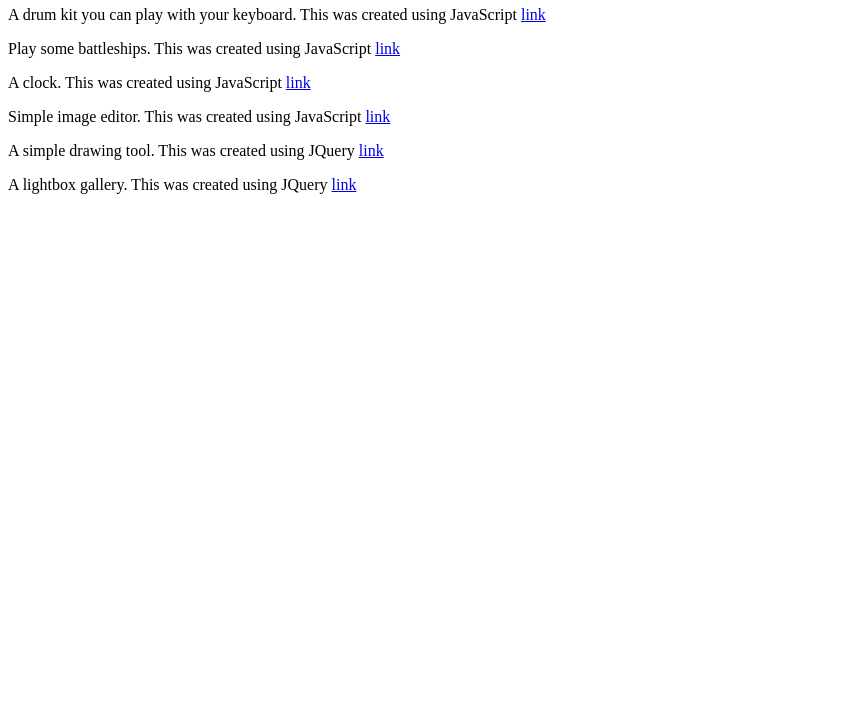
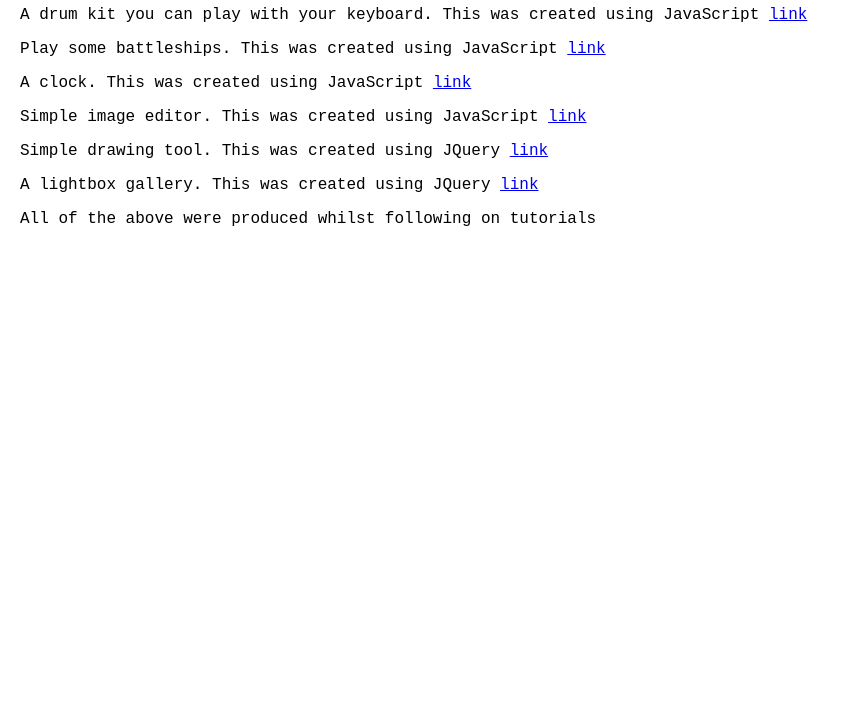
Before and after one commit to jamiedodds/portfolio, a plain HTML site: page index.html in a window 1280 px wide. Shown: the part 74-800 px from the top of the page, without its empty margins (0-862 px from the left). Drawn offline with Linux system fonts and the light colour scheme.

Commit message:
Add files via upload

```diff
--- /dev/null
+++ b/css/style.css
@@ -0,0 +1,7 @@
+* {
+	font-family: "Courier New", Courier, monospace;
+}
+
+body {
+	margin: 20px;
+}
--- a/index.html
+++ b/index.html
@@ -2,6 +2,7 @@
 <html>
 <head>
 	<title>My Portfolio</title>
+	<link rel="stylesheet" href="css/style.css">
 </head>
 <body>
 
@@ -11,8 +12,10 @@
 <p>Play some battleships. This was created using JavaScript <a href="battleships/battleships.html">link</a></p>
 <p>A clock. This was created using JavaScript <a href="clock/clock.html">link</a></p>
 <p>Simple image editor. This was created using JavaScript <a href="Scoped_CSS_Variables_and_JavaScript/Scoped_CSS_Variables_and_JavaScript.html">link</a></p>
-<p>A simple drawing tool. This was created using JQuery <a href="simple_drawing/simple_drawing.html">link</a></p>
+<p>Simple drawing tool. This was created using JQuery <a href="simple_drawing/simple_drawing.html">link</a></p>
 <p>A lightbox gallery. This was created using JQuery <a href="lightbox_gallery/lightbox_gallery.html">link</a></p>
+
+<p>All of the above were produced whilst following on tutorials</p>
 
 </body>
 </html>
```
